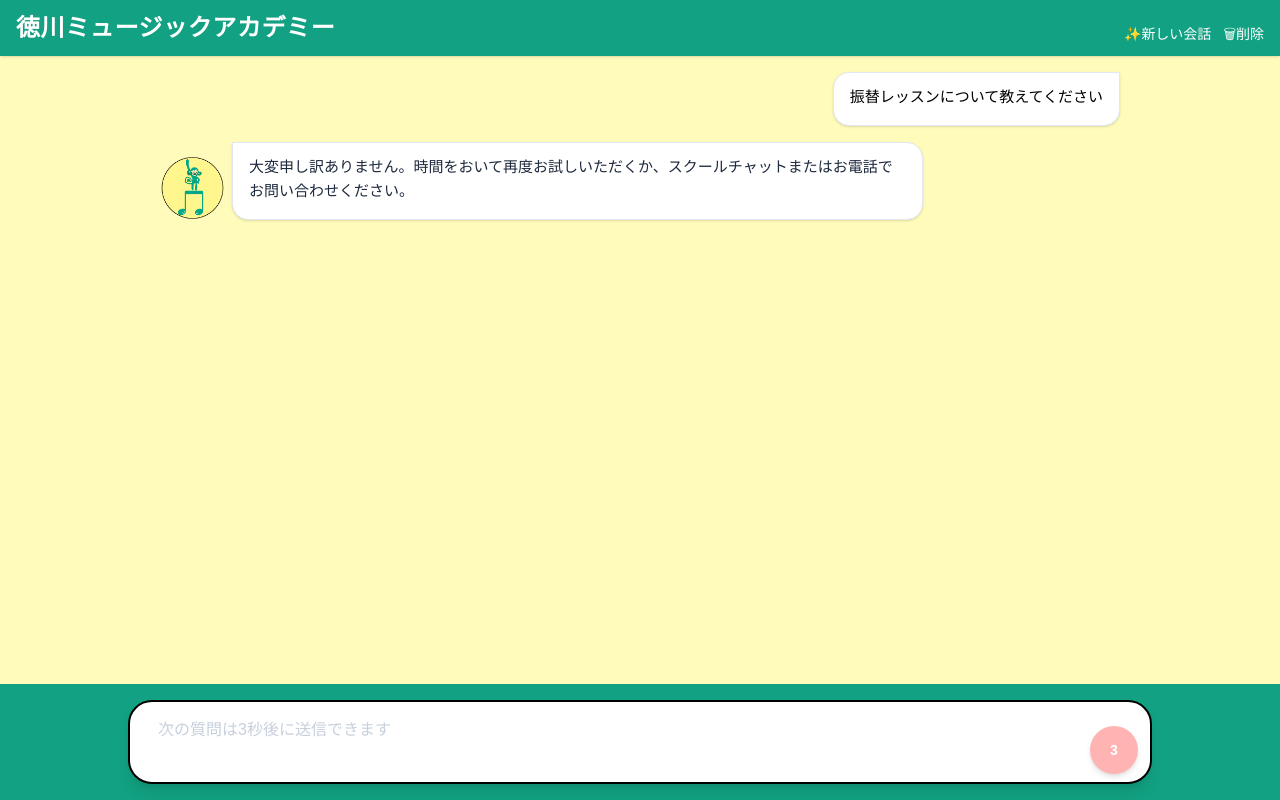
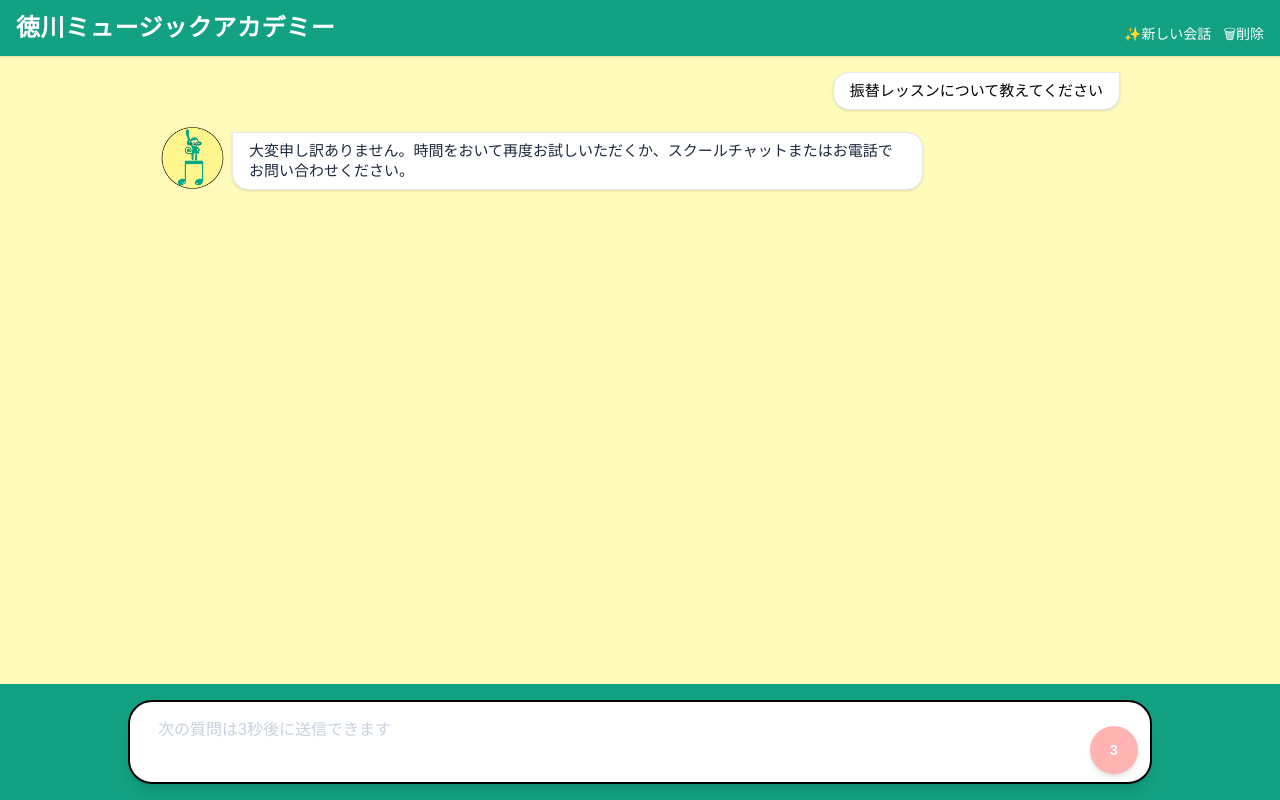
Before and after one commit to tokugawa-music-stuff/tokugawa-music-ai-chat, a Next.js app: page / in a window 1280 px wide. Both pictures are taken after a click on the button "振替レッスンについて教えてください". Built offline with nearby package versions, Linux system fonts and the light colour scheme; no server answers.

Commit message:
Refactor chat page into components

```diff
--- a/src/components/ChatMessage.tsx
+++ b/src/components/ChatMessage.tsx
@@ -27,7 +27,7 @@ export function ChatMessage({ message }: ChatMessageProps) {
       )}
 
       <div
-        className={`max-w-[90%] sm:max-w-[82%] md:max-w-[72%] rounded-2xl px-4 py-3 shadow-sm text-[15px] font-medium leading-6 whitespace-pre-wrap ${
+        className={`max-w-[90%] sm:max-w-[82%] md:max-w-[72%] rounded-2xl px-4 py-2 shadow-sm text-[15px] font-medium leading-5 whitespace-pre-wrap ${
           message.role === 'user'
             ? 'bg-white text-black border border-slate-200 rounded-tr-none'
             : 'bg-white border border-slate-200 rounded-tl-none'
@@ -36,7 +36,7 @@ export function ChatMessage({ message }: ChatMessageProps) {
         <ReactMarkdown
           remarkPlugins={[remarkGfm]}
           components={{
-            p: ({ children }) => <p className="mb-1">{children}</p>,
+            p: ({ children }) => <p className="mb-0">{children}</p>,
             a: ({ href, children }) => (
               <a
                 href={href}
```
